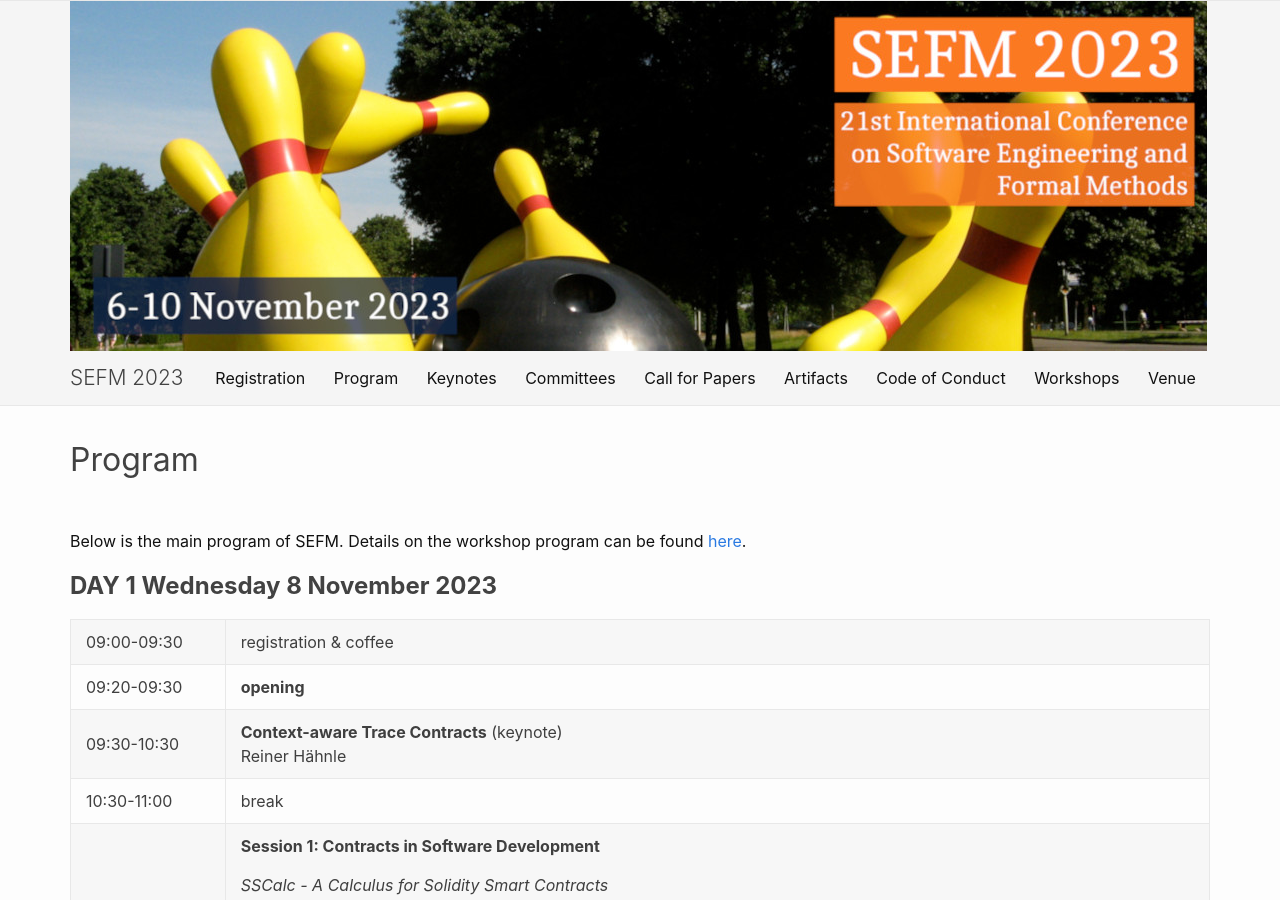
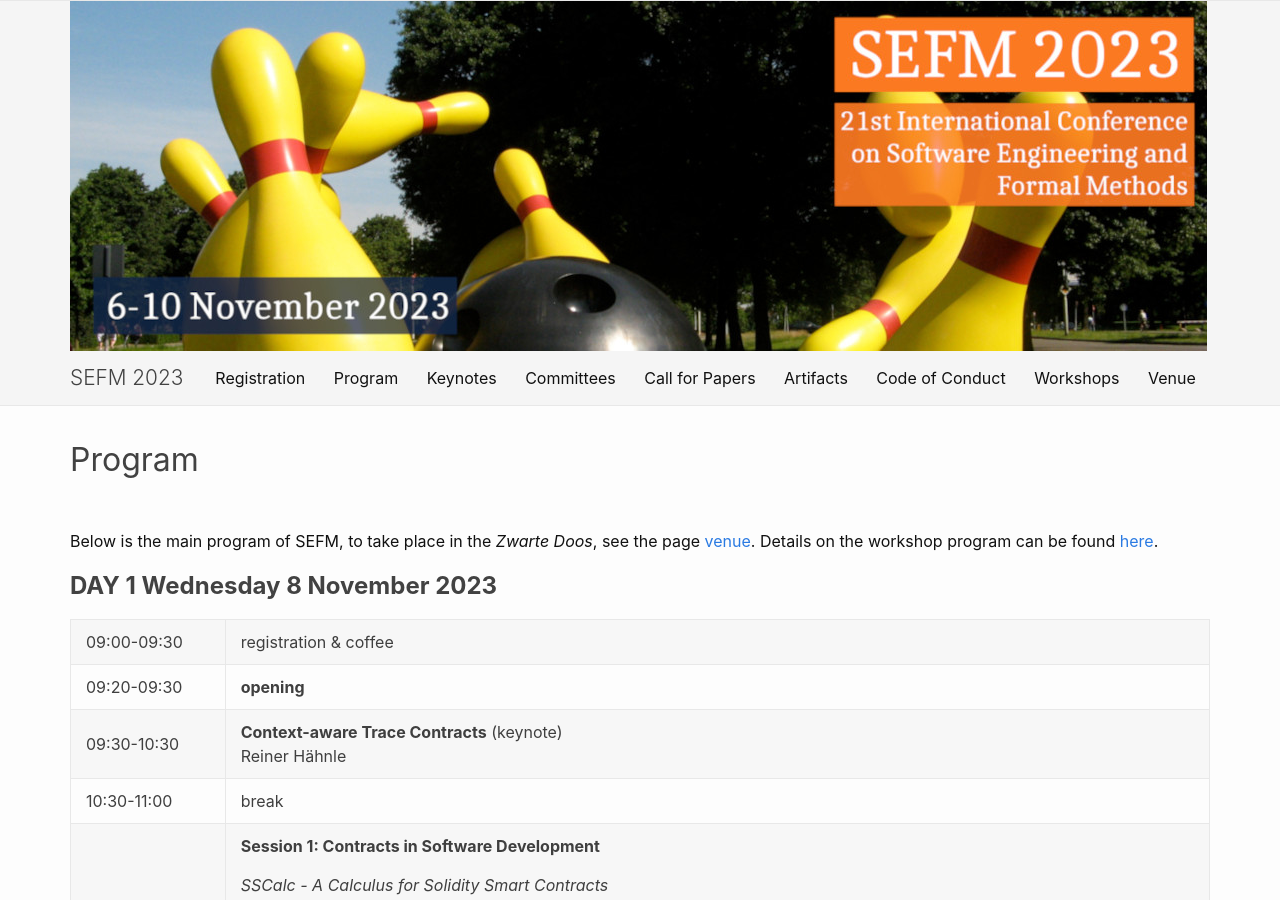
Before and after one commit to sefm-conference/2023, a Jekyll site: the page built from _pages/program.md, in a window 1280 px wide and 900 px high. Built offline with Jekyll 4.4.1, drawn with Linux system fonts in a browser that asks for light colours.

Commit message:
Add clarification to the program

```diff
--- a/_pages/program.md
+++ b/_pages/program.md
@@ -5,7 +5,8 @@ permalink: /program/
 order: 2
 ---
 
-Below is the main program of SEFM. Details on the workshop program can be found [here]({{ site.baseurl }}{% link _pages/workshops.md %}).
+Below is the main program of SEFM, to take place in the *Zwarte Doos*, see the page [venue]({{ site.baseurl }}{% link _pages/venue.md %}).
+Details on the workshop program can be found [here]({{ site.baseurl }}{% link _pages/workshops.md %}).
 
 <h2><b>DAY 1 Wednesday 8 November 2023</b></h2>
 
```
